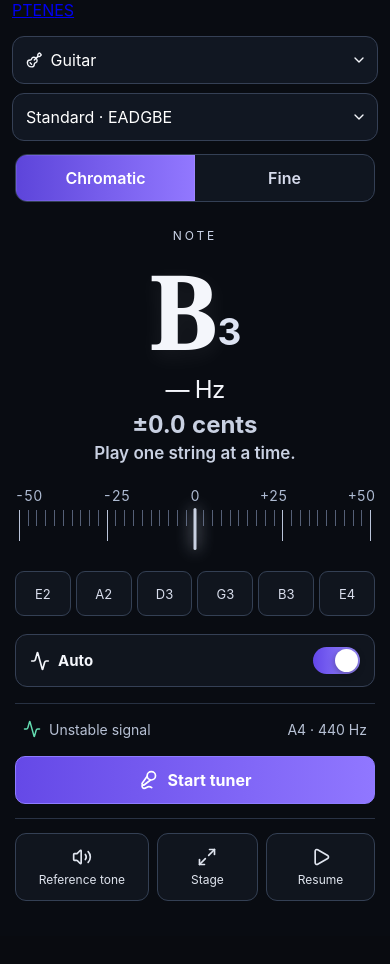
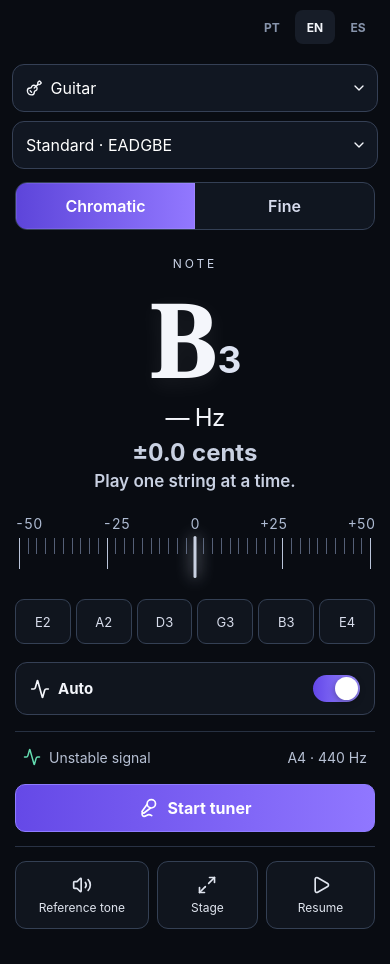
Before and after one commit to prdanielcunha/nesttuner, a React (Vite) app: page /en/ in a window 390 px wide. Before the commit the page ends 936 px from the top, so only its background shows below. Built offline with nearby package versions, Linux system fonts and the light colour scheme.

Commit message:
feat(ui): add discreet NestTuner language control

```diff
--- a/apps/web/src/styles.css
+++ b/apps/web/src/styles.css
@@ -22,7 +22,8 @@ button,input,select{font:inherit} button,select{color:inherit} button{cursor:poi
 button:focus-visible,select:focus-visible,input:focus-visible,a:focus-visible{outline:2px solid #b8afff;outline-offset:2px}
 .brand-header{height:74px;display:flex;align-items:center;gap:22px;padding:0 max(32px,calc((100vw - 1410px)/2));border-bottom:1px solid rgba(132,148,178,.18);background:rgba(8,11,17,.82);backdrop-filter:blur(22px);position:sticky;top:0;z-index:20}
 .brand{color:#fff;text-decoration:none;font-size:31px;font-weight:760;letter-spacing:-.045em}.brand b{color:#b6acff}.brand-divider{width:1px;height:32px;background:#344052}.brand-section{color:#cbd3e4;font-size:16px}
-.discover{margin-left:auto;height:42px;padding:0 18px;display:inline-flex;align-items:center;gap:9px;border:1px solid #65718b;border-radius:10px;color:#eef1f7;text-decoration:none;background:rgba(17,22,32,.55)}
+.locale-switch{margin-left:auto;display:flex;align-items:center;padding:3px;border:1px solid #344055;border-radius:9px;background:#0f141d}.locale-switch a{min-width:38px;height:32px;display:grid;place-items:center;border-radius:6px;color:#919db4;text-decoration:none;font-size:12px;font-weight:720;letter-spacing:.04em}.locale-switch a.active{background:#252d3d;color:#f4f6fb}
+.discover{margin-left:0;height:42px;padding:0 18px;display:inline-flex;align-items:center;gap:9px;border:1px solid #65718b;border-radius:10px;color:#eef1f7;text-decoration:none;background:rgba(17,22,32,.55)}
 .tuner-shell{max-width:1410px;margin:0 auto;padding:30px 32px 26px}.hero-copy{text-align:center;margin-bottom:22px}.hero-copy h1{margin:0;font-size:clamp(30px,3vw,39px);letter-spacing:-.035em}.hero-copy p{margin:7px 0 0;color:#aeb8ce;font-size:16px;letter-spacing:.035em}
 .desktop-grid{display:grid;grid-template-columns:minmax(0,1fr) 360px;gap:20px;align-items:stretch}
 .tuner-card,.settings-card{border:1px solid var(--border);background:radial-gradient(circle at 50% 18%,rgba(86,99,139,.10),transparent 38%),linear-gradient(145deg,rgba(17,22,32,.97),rgba(12,16,23,.98));border-radius:14px;box-shadow:0 30px 80px rgba(0,0,0,.20)}
@@ -38,10 +39,10 @@ button:focus-visible,select:focus-visible,input:focus-visible,a:focus-visible{ou
 .start-panel{margin-top:17px;display:grid;gap:8px}.start-button{min-height:48px;border:1px solid #8e7cff;border-radius:10px;background:linear-gradient(90deg,#6549e7,#9077ff);color:#fff;font-weight:690;display:flex;align-items:center;justify-content:center;gap:9px}.start-panel p{margin:0;color:#f1c477;text-align:center;font-size:13px}
 .field{display:grid;gap:7px;margin-top:16px;color:#b9c3d6;font-size:13px}.field>div{min-height:44px;position:relative;display:flex;align-items:center;border:1px solid #354055;border-radius:8px;background:#0f141d}.field select,.field input{width:100%;height:42px;border:0;outline:0;background:transparent;color:#edf1f8;padding:0 38px 0 13px;appearance:none}.field option{background:#111722}.field svg{position:absolute;right:12px;pointer-events:none;color:#c7cfdd}.suffix{position:absolute;right:12px;color:#a8b2c5}.field input{padding-right:55px}
 .outline-primary{width:100%;min-height:44px;margin-top:18px;border:1px solid #8b76ff;border-radius:8px;background:transparent;color:#b7aaff;display:flex;align-items:center;justify-content:center;gap:9px;font-weight:650}.advanced-toggle{width:100%;min-height:53px;margin-top:18px;padding:0 2px;border:0;border-top:1px solid #293346;border-bottom:1px solid #293346;background:transparent;display:flex;align-items:center;gap:10px;color:#e0e5ef}.advanced-toggle svg:last-child{margin-left:auto;transition:transform .16s}.advanced-toggle .rotate{transform:rotate(180deg)}.advanced-field{margin-bottom:12px}.hint{display:flex;align-items:center;gap:8px;color:#aeb8ca;font-size:13px;margin-top:18px}
-.mobile-context,.mobile-actions{display:none}.tuner-footer{min-height:56px;display:flex;align-items:center;gap:26px;color:#95a2bb;font-size:13px;padding:3px 2px 0}.tuner-footer span,.tuner-footer button{display:inline-flex;align-items:center;gap:8px}.tuner-footer button{margin-left:auto;border:0;background:transparent;color:#a99cff}.tuner-footer span:last-child{padding-left:25px;border-left:1px solid #293244}.embedded-header{display:none}
+.mobile-context,.mobile-actions,.mobile-locale-switch{display:none}.tuner-footer{min-height:56px;display:flex;align-items:center;gap:26px;color:#95a2bb;font-size:13px;padding:3px 2px 0}.tuner-footer span,.tuner-footer button{display:inline-flex;align-items:center;gap:8px}.tuner-footer button{margin-left:auto;border:0;background:transparent;color:#a99cff}.tuner-footer span:last-child{padding-left:25px;border-left:1px solid #293244}.embedded-header{display:none}
 .stage-overlay{position:fixed;inset:0;z-index:100;background:#05070a;display:flex;flex-direction:column;align-items:center;justify-content:center;text-align:center}.stage-close{position:fixed;top:max(20px,env(safe-area-inset-top));right:20px;min-height:46px;padding:0 15px;display:flex;gap:8px;align-items:center;border:1px solid #3b465b;border-radius:10px;background:#111722;color:#fff}.stage-note{line-height:.86}.stage-note span{font-family:Georgia,serif;font-size:clamp(170px,32vw,410px);font-weight:700}.stage-note sub{font-size:clamp(50px,9vw,110px)}.stage-cents{margin-top:28px;font-size:clamp(40px,6vw,84px);font-weight:700}.stage-direction{margin-top:10px;font-size:clamp(22px,2.4vw,38px)}.stage-signal{position:fixed;bottom:max(24px,env(safe-area-inset-bottom));display:flex;gap:9px;align-items:center;color:#aeb9cb}
 @media(max-width:900px){
-  .brand-header{display:none}body{background:#090c12}.tuner-shell{padding:0 16px calc(16px + env(safe-area-inset-bottom));max-width:540px}.hero-copy,.settings-card,.desktop-status,.tuner-footer{display:none}.desktop-grid{display:block}
+  .brand-header{display:none}body{background:#090c12}.tuner-shell{padding:0 16px calc(16px + env(safe-area-inset-bottom));max-width:540px}.mobile-locale-switch{display:flex;justify-content:flex-end;gap:3px;padding-top:max(10px,env(safe-area-inset-top));margin-bottom:4px}.mobile-locale-switch a{min-width:40px;height:34px;display:grid;place-items:center;border-radius:8px;color:#8794ab;text-decoration:none;font-size:12px;font-weight:720}.mobile-locale-switch a.active{background:#171d28;color:#f4f6fb}.hero-copy,.settings-card,.desktop-status,.tuner-footer{display:none}.desktop-grid{display:block}
   .embedded-header{height:calc(58px + env(safe-area-inset-top));padding:env(safe-area-inset-top) 4px 0;max-width:540px;margin:auto;display:grid;grid-template-columns:52px 1fr 52px;align-items:center;text-align:center}.embedded-header button{width:48px;height:48px;border:0;background:transparent;color:#dfe5f1;font-size:32px;display:grid;place-items:center}.nesttuner.public .embedded-header{display:none}
   .mobile-context{display:grid;grid-template-columns:1fr 1.12fr;gap:9px;padding-top:max(16px,env(safe-area-inset-top));margin-bottom:12px}.mobile-context label{min-height:48px;position:relative;display:flex;align-items:center;gap:8px;border:1px solid #354055;border-radius:12px;background:#111722;padding-left:13px}.mobile-context select{width:100%;height:46px;padding:0 32px 0 0;appearance:none;border:0;outline:none;background:transparent;color:#fff;min-width:0}.mobile-context label>svg:last-child{position:absolute;right:10px;pointer-events:none}
   .tuner-card{min-height:unset;border-radius:18px;padding:0 2px 18px;border-color:transparent;background:transparent;box-shadow:none}.mode-row{display:block}.segmented{width:100%;height:48px;border-radius:12px}.readout{padding-top:26px}.note{min-height:129px}.note>span{font-size:114px}.note sub{font-size:37px;margin-top:42px}.frequency{font-size:24px}.cents{font-size:24px}.direction{font-size:17px}.ruler{margin-top:21px}.strings{gap:8px;grid-template-columns:repeat(6,1fr);margin-top:18px}.strings button{padding:0 4px;min-width:0}
```
